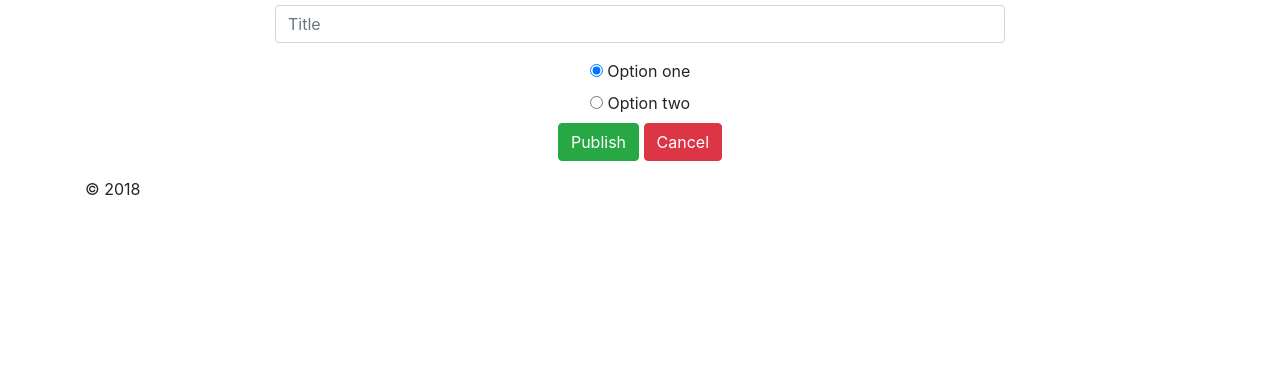
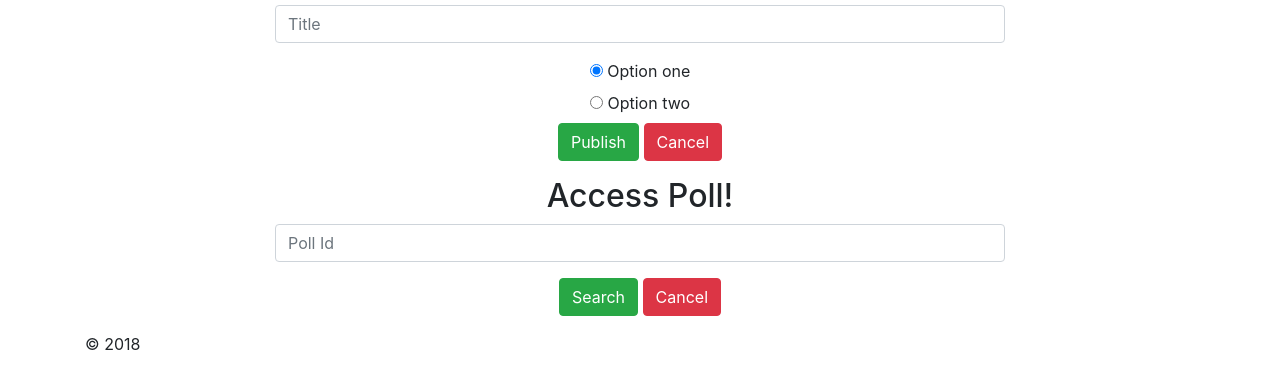
Before and after one commit to krishislegend/NOSPOLL, a website with bundled scripts: page index.html in a window 1280 px wide. Shown: the part 2112-2484 px from the top of the page. Before the commit the page ends 2329 px from the top, so only its background shows below. Built offline with nearby package versions, Linux system fonts and the light colour scheme; a web font is replaced by a local one.

Commit message:
access poll screen

```diff
--- a/index.html
+++ b/index.html
@@ -231,6 +231,27 @@
       </div>
     </section>
 
+    <section class="download accessPoll text-center" id="access">
+      <div class="container">
+        <div class="row">
+          <div class="col-md-8 mx-auto">
+            <h2 class="section-heading">Access Poll!</h2>
+              <fieldset>
+              <!-- Text input-->
+              <div class="form-group search">
+                <input id="pollSearch" name="search" type="text" placeholder="Poll Id" class="form-control input-md">
+              </div>
+              <!-- Button (Double) -->
+              <div class="form-group">
+                  <button id="searchPoll" name="searchPoll" class="btn btn-success">Search</button>
+                <button id="cancelPoll" name="cancelPoll" class="btn btn-danger">Cancel</button>
+              </div>
+              </fieldset>
+          </div>
+        </div>
+      </div>
+    </section>
+
     <footer>
       <div class="container">
         <p>&copy; 2018</p>
--- a/scss/_bootstrap-overrides.scss
+++ b/scss/_bootstrap-overrides.scss
@@ -45,8 +45,8 @@
     padding: 15px 45px;
 }
 
-.createPoll {
-    .title {
+.createPoll, .accessPoll {
+    .title, .search {
         margin: 0 100px 20px;
     }
     .poll-option {
```
